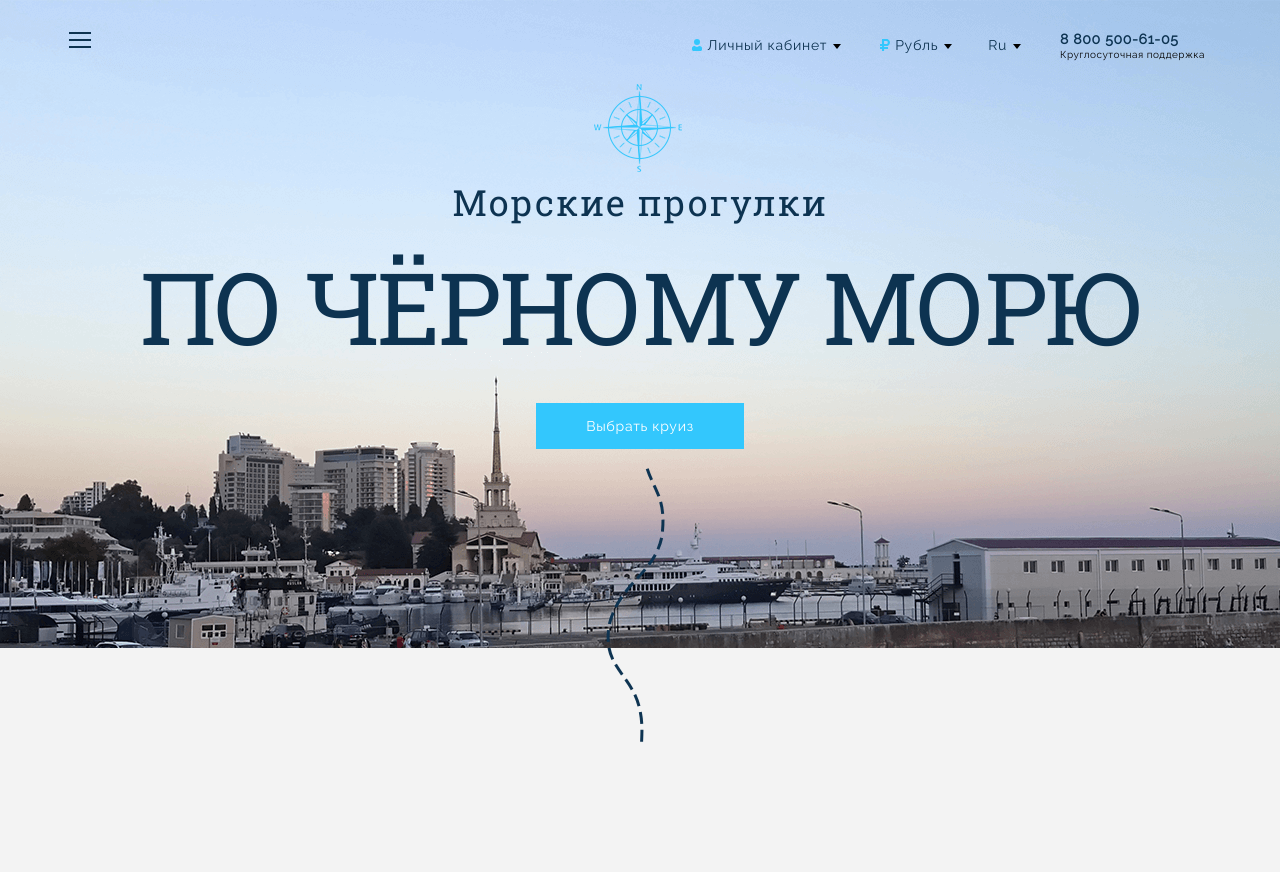
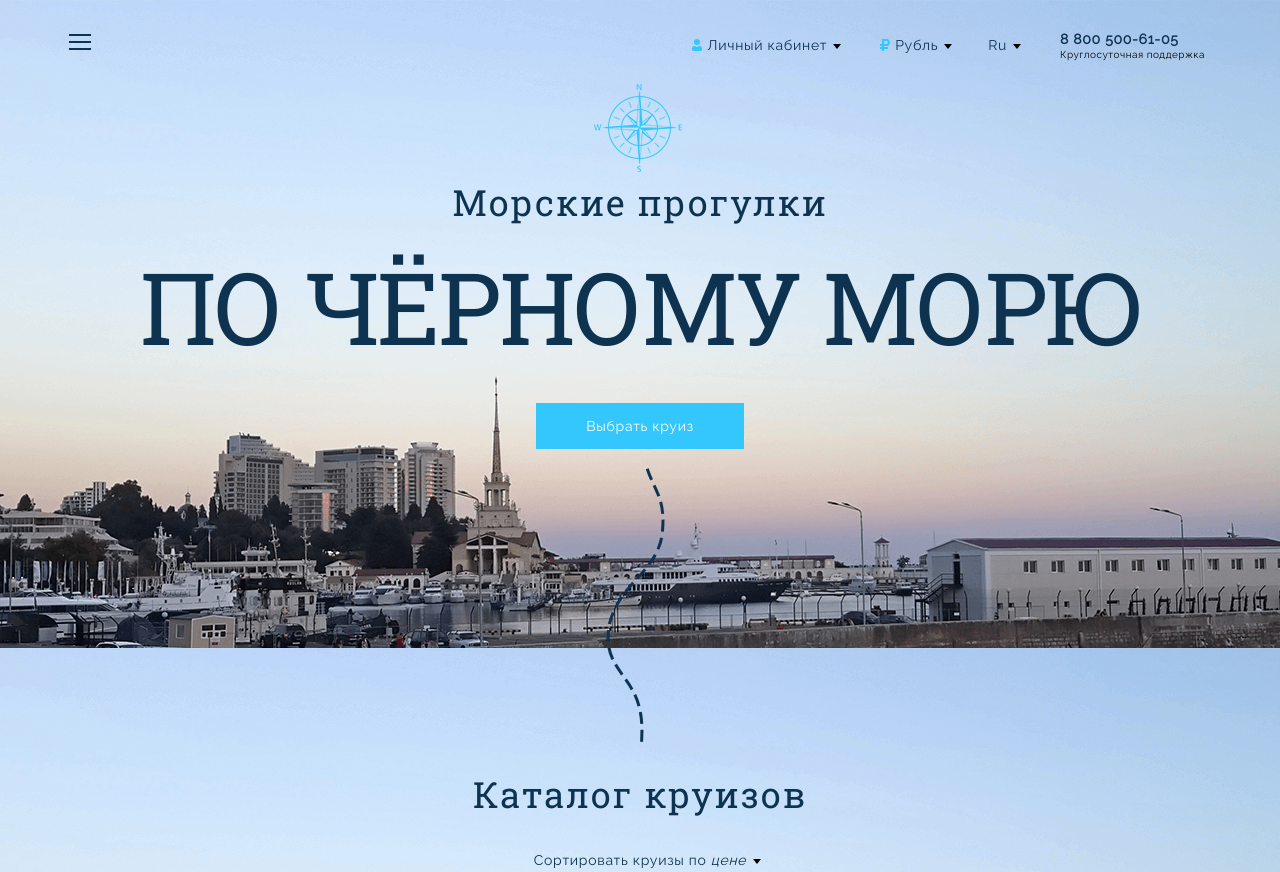
Before and after one commit to center-1/black-sea-cruises, a plain HTML site: page index.html in a window 1280 px wide. Before the commit the page ends 800 px from the top, so only its background shows below. Drawn offline with Linux system fonts and the light colour scheme.

Commit message:
menu поправил
скрытые списки, поправил h1 h2

```diff
--- a/css/style.css
+++ b/css/style.css
@@ -63,6 +63,7 @@ body {
   margin-right: 21px;
 }
 .main-menu a {
+  display: block;
   font-family: 'Roboto Slab', serif;
   font-size: 18px;
   font-weight: 400;
@@ -92,6 +93,7 @@ body {
   list-style: none;
 }
 .user-menu li:not(:last-child) {
+  position: relative;
   margin-right: 53px;
 }
 .user-menu li:nth-child(2) {
@@ -118,6 +120,18 @@ body {
 .language-list {
   display: none;
 }
+.personal-area-list {
+  position: absolute;
+  left: 45px;
+}
+.currency-list {
+  position: absolute;
+  left: 17px;
+}
+.language-list {
+  position: absolute;
+  left: 15px;
+}
 .personal-area,
 .currency,
 .language {
@@ -142,12 +156,13 @@ body {
 }
 .wrapper {
   text-align: center;
+  margin-bottom: 320px;
 }
 .logo {
   margin-top: 15px;
   margin-right: 4px;
 }
-h1 {
+.wrapper-title {
   font-family: 'Roboto Slab', serif;
   font-size: 36px;
   font-weight: 400;
@@ -156,7 +171,7 @@ h1 {
   color: #0d3351;
   margin: 2px 0px 15px;
 }
-h1 span {
+.wrapper-title span {
   font-size: 100px;
   line-height: 161px;
   text-transform: uppercase;
@@ -186,3 +201,38 @@ h1 span {
   height: 298px;
   background: url("../img/curve_line.png") no-repeat;
 }
+.price-header {
+  margin-right: auto;
+  margin-left: auto;
+  text-align: center;
+}
+.price-subtitle {
+  font-family: 'Roboto Slab', serif;
+  font-size: 36px;
+  font-weight: 400;
+  line-height: 48px;
+  letter-spacing: 1.8px;
+  color: #0d3351;
+}
+.price-sorting {
+  position: relative;
+  font-family: 'Raleway', sans-serif;
+  font-size: 14px;
+  font-weight: 400;
+  line-height: 24px;
+  letter-spacing: 0.7px;
+  color: #0d3351;
+  text-decoration: none;
+}
+.price-sorting span {
+  font-style: italic;
+}
+.price-sorting::after {
+  content: "";
+  position: absolute;
+  top: 7px;
+  right: -15px;
+  border-left: 4px solid transparent;
+  border-right: 4px solid transparent;
+  border-top: 5px solid #000;
+}
--- a/index.html
+++ b/index.html
@@ -59,10 +59,22 @@
 
         <div class="wrapper">
           <img src="img/logo.png" class="logo" alt="Морские прогулки" title="Морские прогулки" width="88" height="88">
-          <h1>Морские прогулки<br>
+          <h1 class="wrapper-title">Морские прогулки<br>
             <span>по чёрному морю</span>
           </h1>
           <a class="button" href="#choose_cruise">Выбрать круиз</a>
+        </div>
+        <div class="price">
+          <div class="price-header">
+            <h2 class="price-subtitle">Каталог круизов</h2>
+            <a href="#sorting" class="price-sorting">Сортировать круизы по <span>цене</span></a>
+          </div>
+
+          <div class="price-item"></div>
+          <div class="price-item"></div>
+          <div class="price-item"></div>
+          <div class="price-item"></div>
+          <div class="price-item"></div>
         </div>
 
       </div>
```
